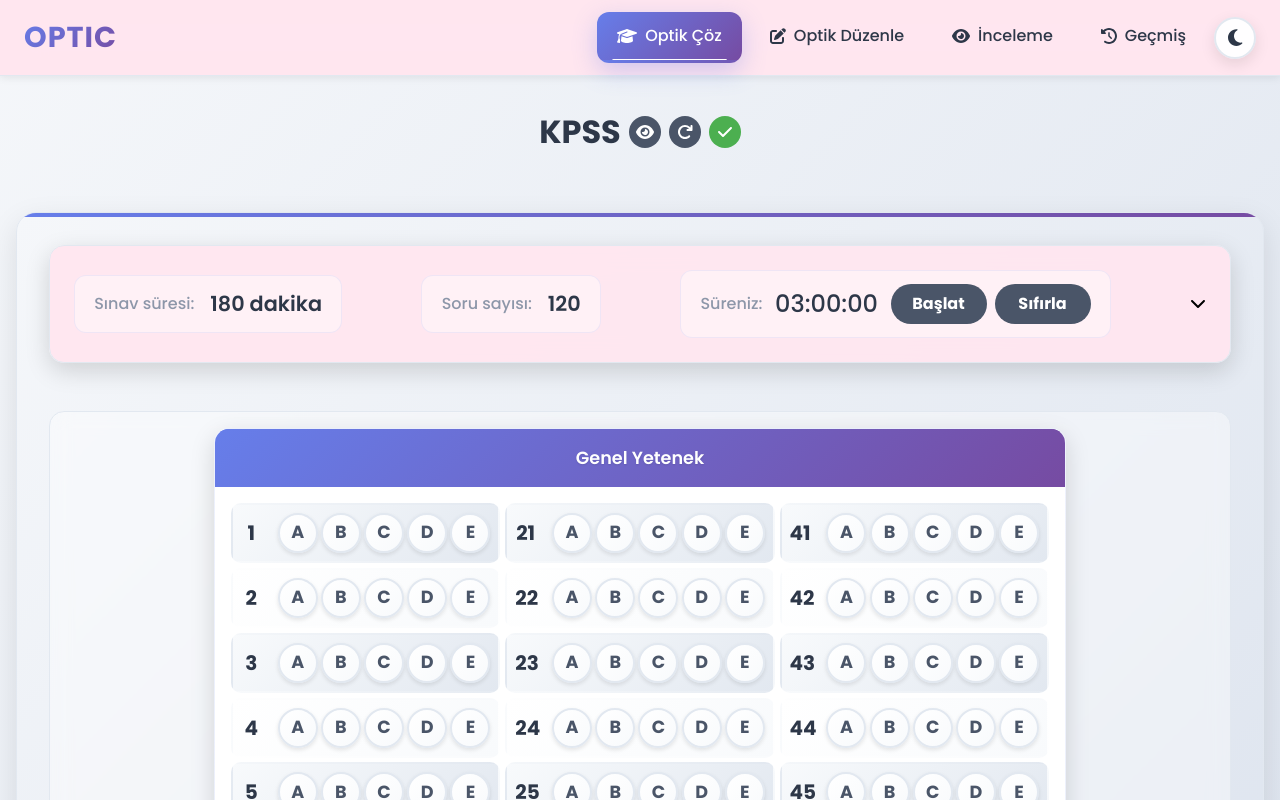
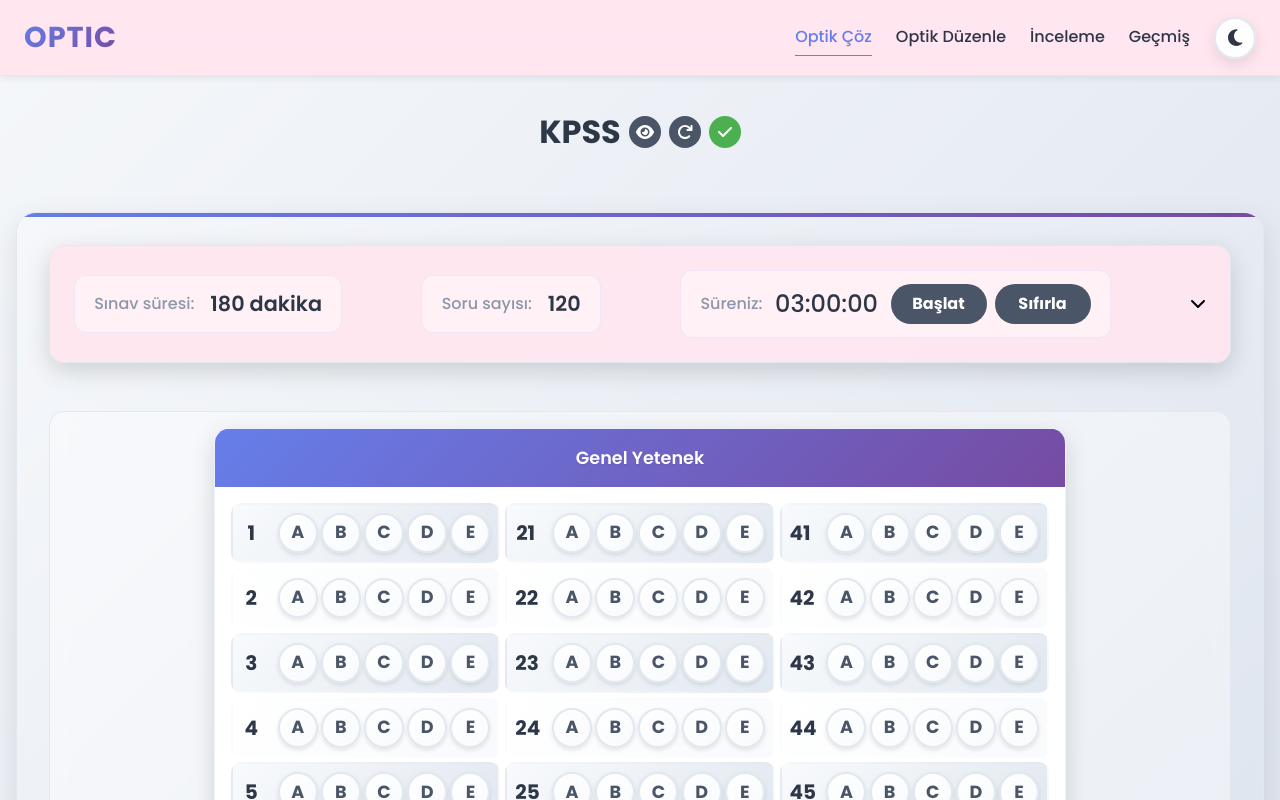
Before and after one commit to memeteminozturk/E-Optic, a React (Vite) app: page / in a window 1280 px wide. Shown: the top 800 px of the page. Built offline with nearby package versions, Linux system fonts and the light colour scheme.

Commit message:
refactor(Navbar): streamline navigation items and enhance styling

```diff
--- a/src/components/Navbar.jsx
+++ b/src/components/Navbar.jsx
@@ -4,13 +4,16 @@ import { FontAwesomeIcon } from "@fortawesome/react-fontawesome";
 import {
   faBars,
   faTimes,
-  faEye,
-  faEdit,
-  faGraduationCap,
-  faClockRotateLeft,
 } from "@fortawesome/free-solid-svg-icons";
 import ThemeToggle from "./ThemeToggle";
 import "./styles.css";
+
+const navItems = [
+  { to: "/", label: "Optik Çöz" },
+  { to: "/edit", label: "Optik Düzenle" },
+  { to: "/review", label: "İnceleme" },
+  { to: "/history", label: "Geçmiş" },
+];
 
 const Navbar = () => {
   const [isMobileMenuOpen, setIsMobileMenuOpen] = useState(false);
@@ -58,62 +61,25 @@ const Navbar = () => {
             <span className="logo-text">Optic</span>
           </NavLink>
         </div>
-        {/* Desktop Navigation Menu */}
         <div className="navbar-menu navbar-menu--desktop">
           <ul className="navbar-list">
-            <li className="navbar-item">
-              {" "}
+            {navItems.map(({ to, label }) => (
+              <li className="navbar-item" key={to}>
                 <NavLink
-                to="/"
+                  to={to}
                   className={({ isActive }) =>
                     `navbar-link ${isActive ? "navbar-link--active" : ""}`
                   }
                   onClick={closeMobileMenu}
                 >
-                <FontAwesomeIcon icon={faGraduationCap} className="nav-icon" />
-                Optik Çöz
+                  {label}
                 </NavLink>
               </li>
-            <li className="navbar-item">
-              <NavLink
-                to="/edit"
-                className={({ isActive }) =>
-                  `navbar-link ${isActive ? "navbar-link--active" : ""}`
-                }
-                onClick={closeMobileMenu}
-              >
-                <FontAwesomeIcon icon={faEdit} className="nav-icon" />
-                Optik Düzenle
-              </NavLink>
-            </li>
-            <li className="navbar-item">
-              <NavLink
-                to="/review"
-                className={({ isActive }) =>
-                  `navbar-link ${isActive ? "navbar-link--active" : ""}`
-                }
-                onClick={closeMobileMenu}
-              >
-                <FontAwesomeIcon icon={faEye} className="nav-icon" />
-                İnceleme
-              </NavLink>
-            </li>
-            <li className="navbar-item">
-              <NavLink
-                to="/history"
-                className={({ isActive }) =>
-                  `navbar-link ${isActive ? "navbar-link--active" : ""}`
-                }
-                onClick={closeMobileMenu}
-              >
-                <FontAwesomeIcon icon={faClockRotateLeft} className="nav-icon" />
-                Geçmiş
-              </NavLink>
-            </li>{" "}
+            ))}
             <li className="navbar-item theme-toggle-desktop">
               <ThemeToggle />
             </li>
-          </ul>{" "}
+          </ul>
         </div>
         <button
           className="mobile-menu-toggle"
@@ -122,11 +88,9 @@ const Navbar = () => {
         >
           <FontAwesomeIcon icon={isMobileMenuOpen ? faTimes : faBars} />
         </button>
-        {/* Mobile Menu Overlay */}
         {isMobileMenuOpen && (
           <div className="mobile-menu-overlay" onClick={closeMobileMenu}></div>
-        )}{" "}
-        {/* Mobile Navigation Menu */}
+        )}
         <div
           className={`navbar-menu--mobile ${
             isMobileMenuOpen ? "navbar-menu--active" : ""
@@ -136,54 +100,19 @@ const Navbar = () => {
             <h2 className="mobile-menu-title">Menü</h2>
           </div>
           <ul className="navbar-list">
-            <li className="navbar-item">
+            {navItems.map(({ to, label }) => (
+              <li className="navbar-item" key={to}>
                 <NavLink
-                to="/"
+                  to={to}
                   className={({ isActive }) =>
                     `navbar-link ${isActive ? "navbar-link--active" : ""}`
                   }
                   onClick={closeMobileMenu}
                 >
-                <FontAwesomeIcon icon={faGraduationCap} className="nav-icon" />
-                Optik Çöz
+                  {label}
                 </NavLink>
               </li>
-            <li className="navbar-item">
-              <NavLink
-                to="/edit"
-                className={({ isActive }) =>
-                  `navbar-link ${isActive ? "navbar-link--active" : ""}`
-                }
-                onClick={closeMobileMenu}
-              >
-                <FontAwesomeIcon icon={faEdit} className="nav-icon" />
-                Optik Düzenle
-              </NavLink>
-            </li>
-            <li className="navbar-item">
-              <NavLink
-                to="/review"
-                className={({ isActive }) =>
-                  `navbar-link ${isActive ? "navbar-link--active" : ""}`
-                }
-                onClick={closeMobileMenu}
-              >
-                <FontAwesomeIcon icon={faEye} className="nav-icon" />
-                İnceleme
-              </NavLink>
-            </li>
-            <li className="navbar-item">
-              <NavLink
-                to="/history"
-                className={({ isActive }) =>
-                  `navbar-link ${isActive ? "navbar-link--active" : ""}`
-                }
-                onClick={closeMobileMenu}
-              >
-                <FontAwesomeIcon icon={faClockRotateLeft} className="nav-icon" />
-                Geçmiş
-              </NavLink>
-            </li>
+            ))}
             <li className="navbar-item theme-toggle-mobile">
               <ThemeToggle />
             </li>
--- a/src/components/styles.css
+++ b/src/components/styles.css
@@ -111,20 +111,6 @@
   animation: slideInFromRight 0.3s ease;
 }
 
-/* Active link indicator animation */
-.navbar-link--active::before {
-  animation: expandWidth 0.3s ease;
-}
-
-@keyframes expandWidth {
-  from {
-    width: 0;
-  }
-  to {
-    width: 100%;
-  }
-}
-
 /* Smooth scroll behavior for navbar links */
 html {
   scroll-behavior: smooth;
@@ -219,7 +205,7 @@ html {
 .navbar-list {
   display: flex;
   align-items: center;
-  gap: 0.5rem;
+  gap: 1.5rem;
   list-style: none;
   margin: 0;
   padding: 0;
@@ -235,67 +221,22 @@ html {
   text-decoration: none;
   display: flex;
   align-items: center;
-  gap: 0.5rem;
-  padding: 0.75rem 1.25rem;
-  border-radius: 12px;
-  transition: all 0.2s ease;
+  gap: 0.35rem;
+  padding: 0.35rem 0;
+  border-radius: 0;
+  transition: color 0.2s ease, opacity 0.2s ease, transform 0.2s ease;
   position: relative;
-  overflow: hidden;
-  border-bottom: 3px solid transparent;
-}
-
-.navbar-link::before {
-  content: "";
-  position: absolute;
-  top: 0;
-  left: -100%;
-  width: 100%;
-  height: 100%;
-  background: var(--primary-gradient);
-  transition: left 0.3s ease;
-  z-index: -1;
-  opacity: 0.1;
-}
-
-.navbar-link:hover::before {
-  left: 0;
+  border-bottom: 1px solid transparent;
 }
 
 .navbar-link:hover {
   color: var(--primary-color);
-  background: var(--surface-hover);
-  box-shadow: var(--shadow-md);
-}
-
-.navbar-link:hover .nav-icon {
-  color: var(--primary-color);
+  opacity: 0.9;
 }
 
 .navbar-link--active {
-  background: var(--primary-gradient);
-  color: white;
-  box-shadow: var(--shadow-accent);
-}
-
-.navbar-link--active .nav-icon {
-  color: white;
-}
-
-.navbar-link--active::after {
-  content: "";
-  position: absolute;
-  bottom: -2px;
-  left: 50%;
-  transform: translateX(-50%);
-  width: 80%;
-  height: 3px;
-  background: white;
-  border-radius: 2px;
-}
-
-.nav-icon {
-  font-size: 1rem;
-  transition: all 0.3s ease;
+  color: var(--primary-color);
+  border-bottom-color: var(--primary-color);
 }
 
 /* Mobile Menu Overlay */
@@ -393,8 +334,8 @@ html {
   }
   .navbar-menu--mobile .navbar-list {
     flex-direction: column;
-    gap: 0.75rem;
-    padding: 0.75rem;
+    gap: 0.25rem;
+    padding: 0.75rem 1rem;
     width: 100%;
     height: 100%;
     display: flex;
@@ -410,41 +351,33 @@ html {
   }
   .navbar-menu--mobile .navbar-link {
     width: 100%;
-    padding: 1rem;
-    font-size: 1rem;
-    border-radius: 12px;
+    padding: 0.8rem 0;
+    font-size: 0.98rem;
+    border-radius: 0;
     justify-content: flex-start;
-    margin-bottom: 5px;
-    border-left: 3px solid transparent;
-    background: var(--bg-card);
-    box-shadow: var(--shadow-sm);
+    margin-bottom: 0;
+    border-left: 0;
+    border-bottom: 1px solid var(--border-color);
+    background: transparent;
+    box-shadow: none;
     white-space: nowrap;
     overflow: hidden;
     text-overflow: ellipsis;
   }
 
   .navbar-menu--mobile .navbar-link:hover {
-    transform: translateX(5px);
-    background: var(--bg-primary);
-    border-left: 3px solid var(--primary-color);
-    box-shadow: var(--shadow-md);
+    transform: none;
+    background: transparent;
+    border-left: 0;
+    border-bottom-color: var(--border-color);
+    box-shadow: none;
   }
   .navbar-menu--mobile .navbar-link--active {
-    border-left: 3px solid var(--primary-color);
-    background: var(--primary-gradient);
-    color: white;
-    box-shadow: var(--shadow-accent);
-  }
-
-  .navbar-menu--mobile .navbar-link--active .nav-icon {
-    color: white;
-  }
-  .navbar-menu--mobile .nav-icon {
-    font-size: 1.1rem;
-    margin-right: 8px;
-    width: 20px;
-    text-align: center;
-    flex-shrink: 0;
+    border-left: 0;
+    color: var(--primary-color);
+    border-bottom-color: var(--primary-color);
+    background: transparent;
+    box-shadow: none;
   }
   .mobile-menu-overlay {
     display: block;
@@ -513,12 +446,12 @@ html {
   }
 
   .navbar-menu--mobile .navbar-list {
-    padding: 0.5rem;
+    padding: 0.5rem 0.85rem;
   }
 
   .navbar-menu--mobile .navbar-link {
-    padding: 0.85rem;
-    font-size: 0.95rem;
+    padding: 0.75rem 0;
+    font-size: 0.92rem;
   }
 }
 
@@ -636,24 +569,8 @@ html {
 
 /* Navbar transition improvements */
 .navbar * {
-  transition: all 0.3s cubic-bezier(0.4, 0, 0.2, 1);
-}
-
-/* Enhanced hover effects */
-.navbar-link:hover {
-  background: linear-gradient(
-    135deg,
-    var(--surface-hover) 0%,
-    transparent 100%
-  );
-  border-left: 3px solid var(--primary-color);
-}
-
-@media (min-width: 769px) {
-  .navbar-link:hover {
-    border-left: none;
-    border-bottom: 3px solid var(--primary-color);
-  }
+  transition: color 0.2s ease, opacity 0.2s ease, transform 0.2s ease,
+    background-color 0.2s ease, border-color 0.2s ease, box-shadow 0.2s ease;
 }
 
 @media (max-width: 992px) {
@@ -687,14 +604,8 @@ html {
   }
 
   .navbar-menu--mobile .navbar-link {
-    padding: 0.75rem;
-    font-size: 0.9rem;
-  }
-
-  .navbar-menu--mobile .nav-icon {
-    font-size: 1rem;
-    margin-right: 6px;
-    width: 18px;
+    padding: 0.7rem 0;
+    font-size: 0.88rem;
   }
 
   .theme-toggle-mobile .theme-toggle {
```
Lines whose indentation alone changed are shown as unchanged.
